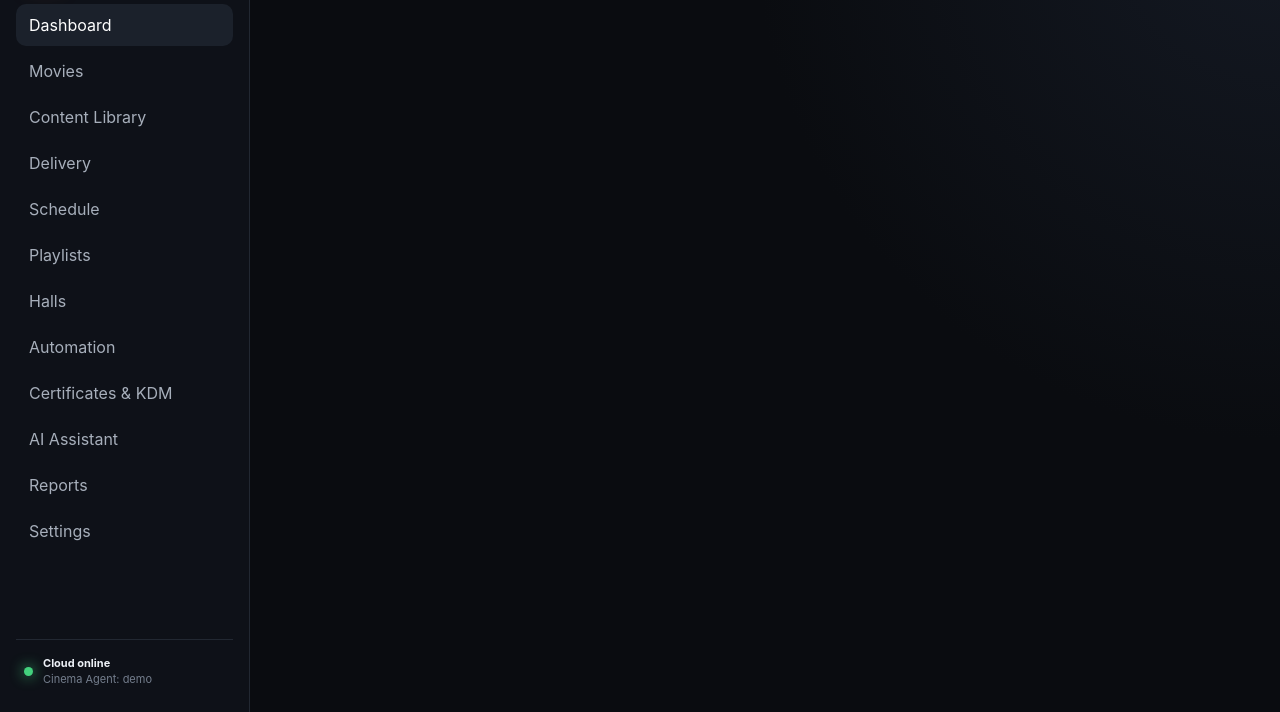
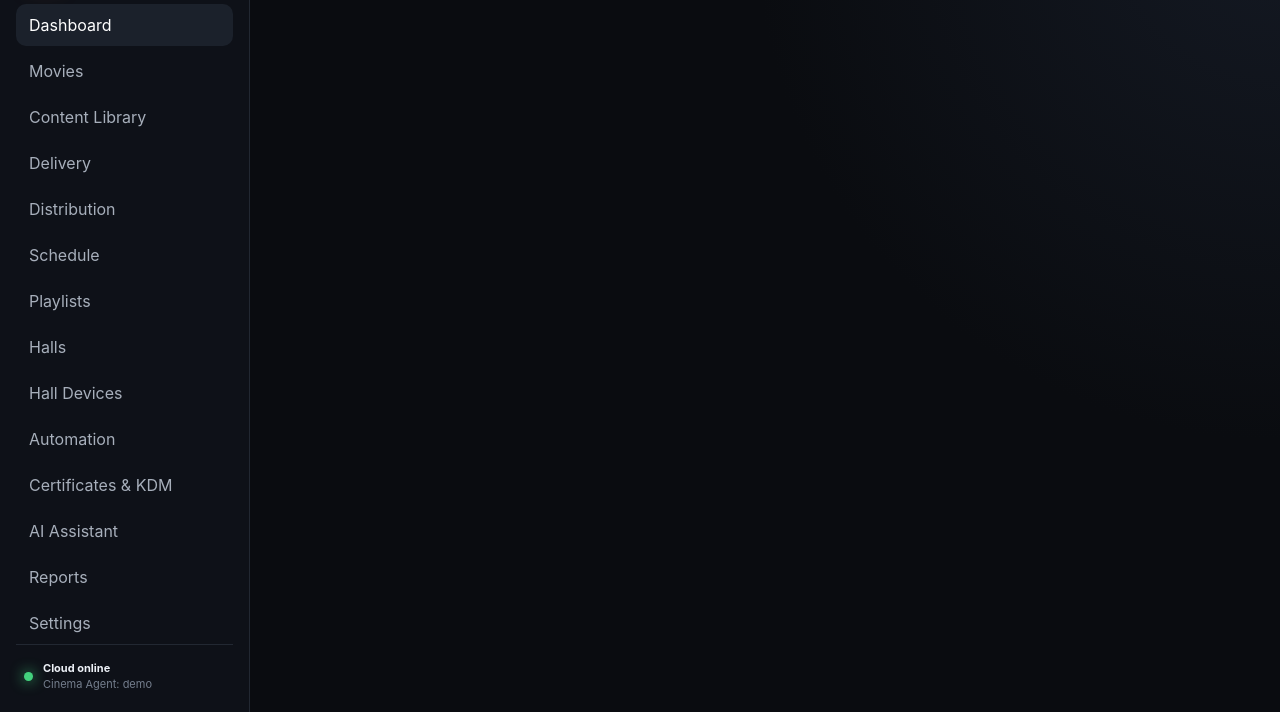
Before and after one commit to kristiyanmng/CinemaOS, a plain HTML site: page public/index.html in a window 1280 px wide. Shown: the part 88-800 px from the top of the page. Drawn offline with Linux system fonts and the light colour scheme; no server answers.

Commit message:
Add Hall Devices and Distribution navigation

```diff
--- a/public/index.html
+++ b/public/index.html
@@ -24,9 +24,11 @@
         <button class="nav-item" data-page="movies">Movies</button>
         <button class="nav-item" data-page="contentLibrary">Content Library</button>
         <button class="nav-item" data-page="delivery">Delivery</button>
+        <button class="nav-item" data-page="distribution">Distribution</button>
         <button class="nav-item" data-page="schedule">Schedule</button>
         <button class="nav-item" data-page="playlists">Playlists</button>
         <button class="nav-item" data-page="halls">Halls</button>
+        <button class="nav-item" data-page="devices">Hall Devices</button>
         <button class="nav-item" data-page="automation">Automation</button>
         <button class="nav-item" data-page="security">Certificates & KDM</button>
         <button class="nav-item" data-page="ai">AI Assistant</button>
```
